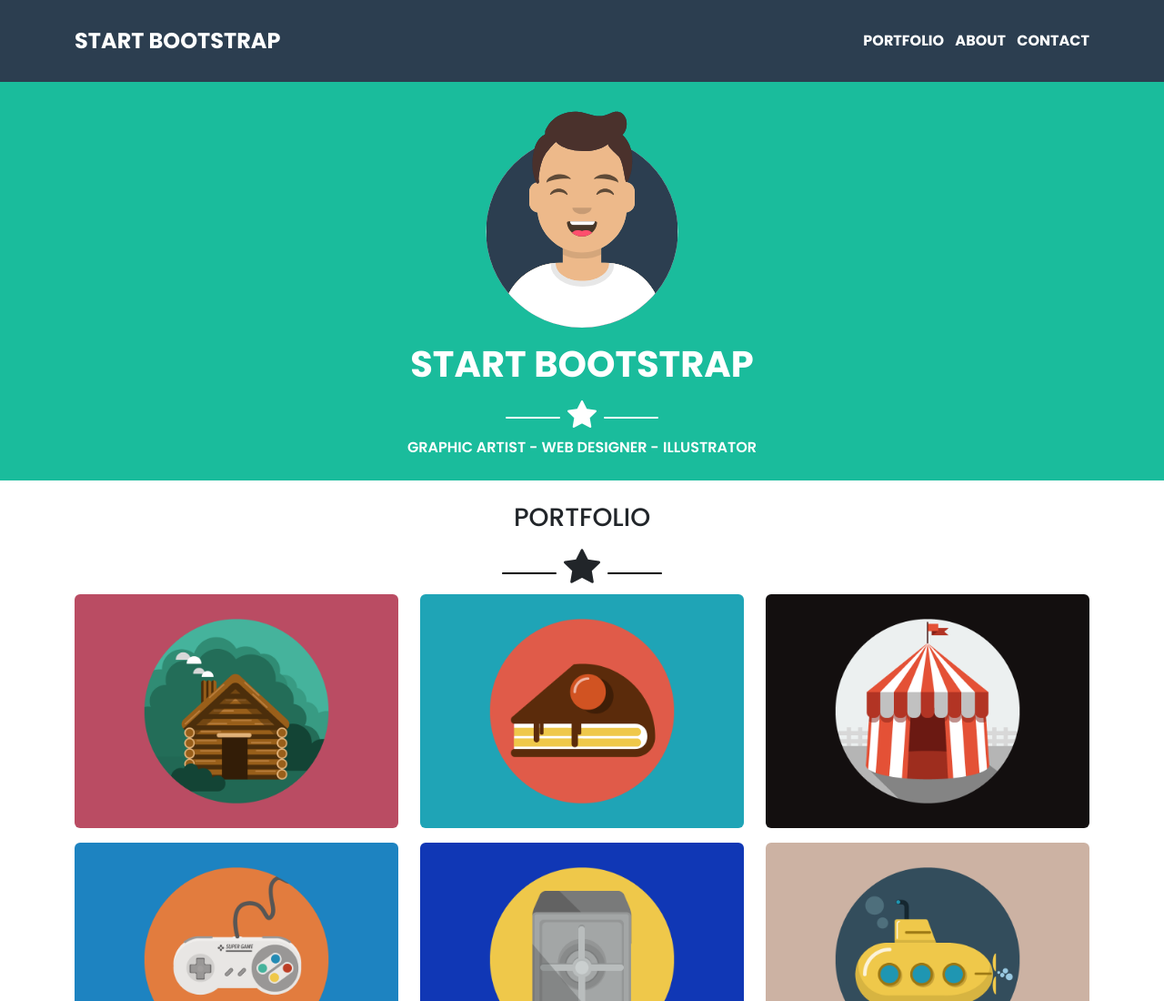
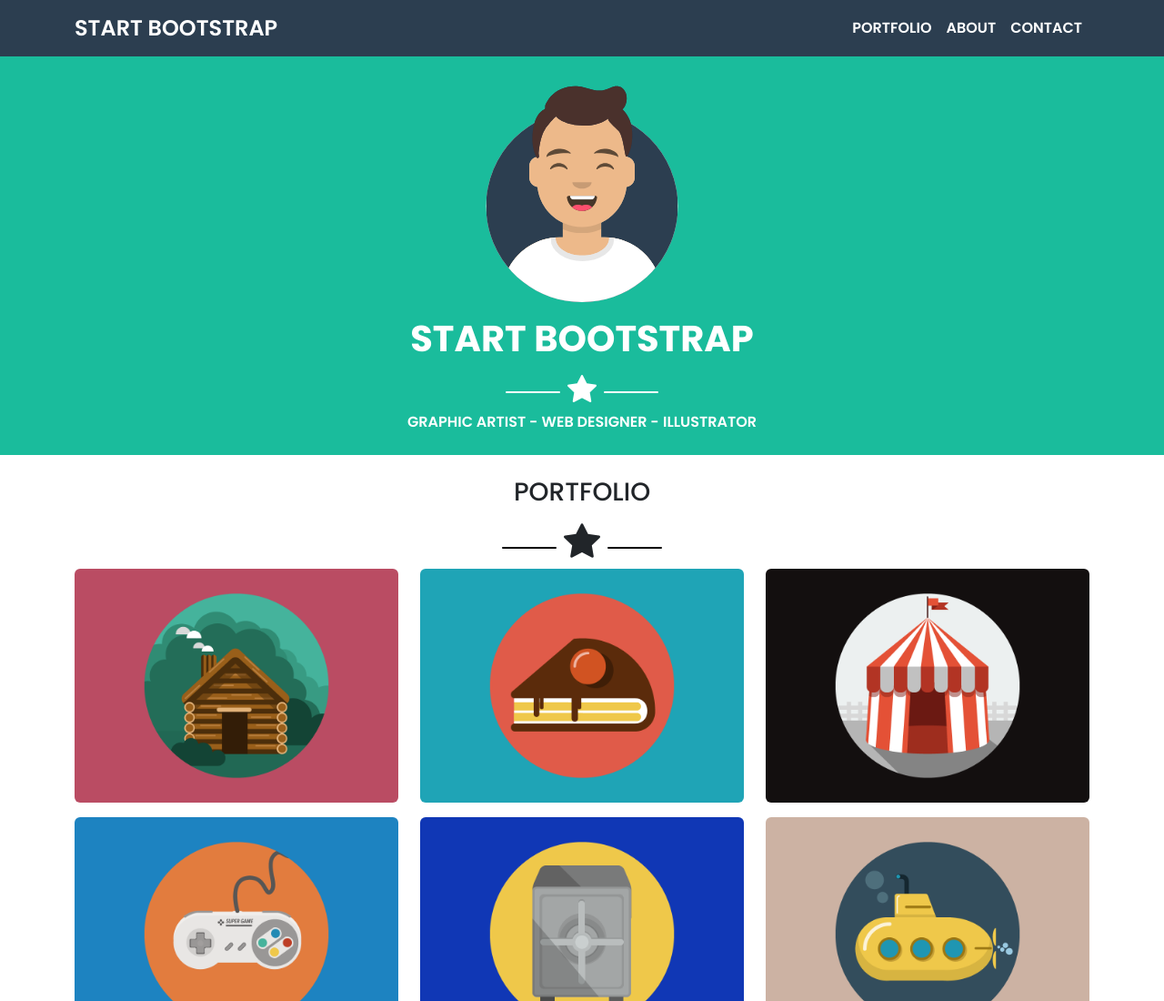
Before and after one commit to DarioGiusino/html-css-bootstrap-freelancer, a plain HTML site: page index.html in a window 1280 px wide. Shown: the top 1100 px of the page at 91% size. Drawn offline with nearby package versions, Linux system fonts and the light colour scheme.

Commit message:
roworked header

```diff
--- a/css/style.css
+++ b/css/style.css
@@ -7,8 +7,7 @@ body{
     font-family: 'Poppins', sans-serif;
 }
 
-header{
-    height: 90px;
+.header-bg{
     background-color: #2c3e50;
 }
 
--- a/index.html
+++ b/index.html
@@ -18,26 +18,28 @@
     <link rel="stylesheet" href="css/style.css">
 </head>
 <body>
-    <!-- HEADER -->
-    <header>
-        <div class="container-md h-100">
-            <div class="row h-100 align-items-center text-white">
-                <!-- Header Title -->
-                <div class="col-6">
-                    <h4 class="text-uppercase fw-bold mb-0">start bootstrap</h4>
-                </div>
-                <!-- Header Menu -->
-                <div class="col-6 text-end">
-                    <i class="bi bi-list h4 fs-2 rounded border border-white px-2 py-1 d-md-none"></i>
-                    <ul class="list-inline mb-0 d-none d-md-block">
-                        <li class="list-inline-item text-uppercase fw-bold"><a class="text-white text-decoration-none" href="#portfolio">portfolio</a></li>
-                        <li class="list-inline-item text-uppercase fw-bold"><a class="text-white text-decoration-none" href="#about">about</a></li>
-                        <li class="list-inline-item text-uppercase fw-bold"><a class="text-white text-decoration-none" href="#contact">contact</a></li>
-                    </ul>
-                </div>
+    <!-- HEADER/NAV -->
+    <nav class="navbar navbar-expand-md navbar-dark header-bg">
+        <div class="container-md text-uppercase fw-semibold">
+            <a class="navbar-brand fs-4" href="#">start bootstrap</a>
+            <button class="navbar-toggler border-white d-md-none" type="button" data-bs-toggle="collapse" data-bs-target="#navbarNav" aria-controls="navbarNav" aria-expanded="false" aria-label="Toggle navigation">
+                <span class="navbar-toggler-icon"></span>
+            </button>
+            <div class="collapse navbar-collapse flex-grow-0" id="navbarNav">
+                <ul class="navbar-nav">
+                    <li class="nav-item">
+                        <a class="nav-link text-white" href="#">portfolio</a>
+                    </li>
+                    <li class="nav-item">
+                        <a class="nav-link text-white" href="#">about</a>
+                    </li>
+                    <li class="nav-item">
+                        <a class="nav-link text-white" href="#">contact</a>
+                    </li>
+                </ul>
             </div>
         </div>
-    </header>
+    </nav>
 
     <!-- JUMBOTRON -->
     <section id="jumbotron" class="py-4">
```
